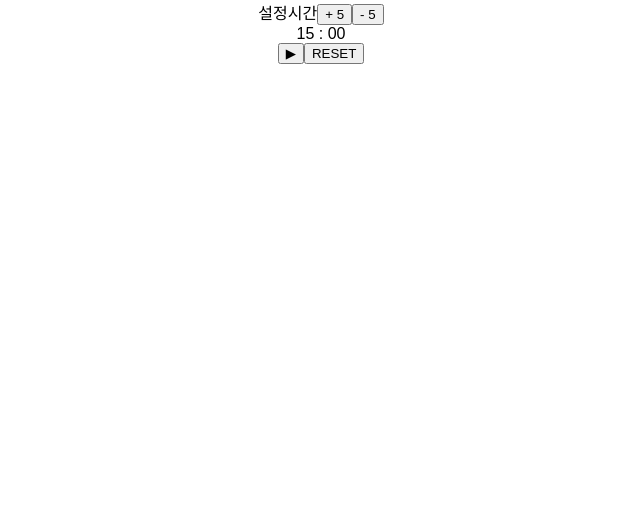
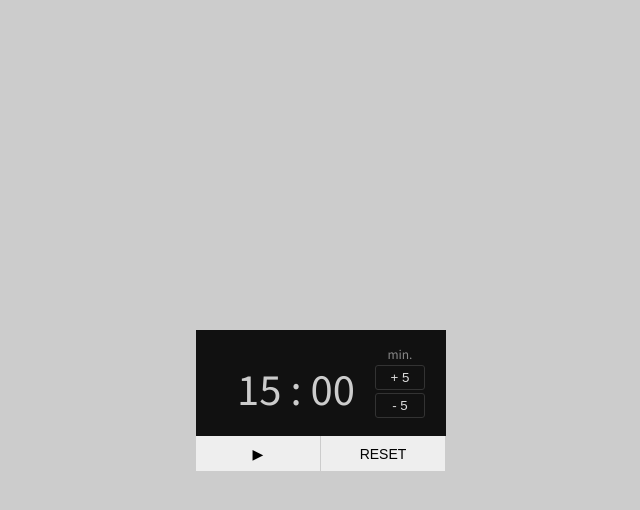
Before and after one commit to 0131mj/timer, a React (Create React App) app: page / in a window 1280 px wide. Shown: the top 510 px of the page, without its empty margins (319-959 px from the left). Built offline with nearby package versions, Linux system fonts and the light colour scheme.

Commit message:
- 디자인 보완

```diff
--- a/package.json
+++ b/package.json
@@ -3,6 +3,7 @@
   "version": "0.1.0",
   "private": true,
   "dependencies": {
+    "moment": "^2.22.2",
     "react": "^16.4.2",
     "react-dom": "^16.4.2",
     "react-scripts": "1.1.5"
--- a/src/App.css
+++ b/src/App.css
@@ -1,28 +1,100 @@
-.App {
-  text-align: center;
+@import url(https://fonts.googleapis.com/earlyaccess/notosanskr.css);
+html{
+  height:100%;
+}
+body{
+  background-color: #ccc;
+  height:100%;
+  display: flex;
+  justify-content: center;
+  align-items: center;
+  font-family: 'Noto Sans KR', sans-serif;
 }
 
-.App-logo {
-  animation: App-logo-spin infinite 20s linear;
-  height: 80px;
+#root{
+  display: flex;
+  justify-content: center;
+  align-items: center;
+}
+.App {
+  width:250px;
+  display: flex;
+  flex-direction: column;
+  text-align: center;
+  background-color:#111;
+  color:#fff;
 }
 
-.App-header {
-  background-color: #222;
-  height: 150px;
-  padding: 20px;
-  color: white;
+.counter-wrapper{
+  display: flex;
+  margin:15px;
+  justify-content: center;
+  align-items: center;
 }
 
-.App-title {
-  font-size: 1.5em;
+#counter{
+  font-size:40px;
+  margin: 10px 20px 0px;
+  color:#ccc;
 }
 
-.App-intro {
-  font-size: large;
+#counter.time-running{
+  color:gold;
 }
 
-@keyframes App-logo-spin {
-  from { transform: rotate(0deg); }
-  to { transform: rotate(360deg); }
+
+.button-group{
+  display: flex;
+  flex-direction: column;
 }
+
+button{
+  background-color: #eee;
+  cursor: pointer;
+  outline: none;
+  border:none;
+}
+
+button:hover{
+  background-color: #fff;
+}
+
+.button-group button{
+  width:50px;
+  border:1px solid #333;
+  border-radius: 3px;
+  height:25px;
+  background-color: #111;
+  color:#ddd;
+  margin-bottom: 3px;
+}
+
+.button-group button:hover{
+  background-color: #000;
+  color:#fff;
+  border:1px solid #222;
+}
+
+.button-group .min{
+  margin-bottom: 3px;
+  color:#888;
+  font-size:12px;
+}
+
+.control-buttons{
+  display: flex;
+}
+
+.control-buttons button{
+  /*margin: 3px;*/
+  /*border-radius: 3px;*/
+  width:50%;
+
+  border-right:1px solid #ccc;
+  box-shadow: none;
+
+  height:35px;
+  line-height: 35px;
+  font-size:14px;
+  flex-basis:auto;
+}
--- a/src/App.js
+++ b/src/App.js
@@ -1,7 +1,5 @@
 import React, { Component } from 'react';
 import './App.css';
-import moment from 'moment'
-import ControlButtons from './Components/ControlButtons'
 
 const initialTime = {
     inputTime: 15, //minutes
@@ -100,33 +98,23 @@ class App extends Component {
   render() {
     return (
       <div className="App">
-          <div>
-              {/*: <span>{this.state.inputTime}</span> 분*/}
-              <span>설정시간</span>
-              <button onClick={()=>{this.increaseTime()}}> + 5 </button>
-              <button onClick={()=>{this.decreaseTime()}}> - 5 </button>
+          <div className="counter-wrapper">
+              <div id="counter" className={this.state.isRunning ? 'time-running' : ''}>
+                  {Math.floor(this.state.remainTime/60)} : { (this.state.remainTime % 60) < 10 ? '0' + (this.state.remainTime % 60) : this.state.remainTime % 60  }
+              </div>
+              <div className="button-group">
+                  <span className="min">min.</span>
+                  <button onClick={()=>{this.increaseTime()}}> + 5</button>
+                  <button onClick={()=>{this.decreaseTime()}}> - 5</button>
+              </div>
           </div>
 
-          <div id="counter" style={{}}>
-              {Math.floor(this.state.remainTime/60)} : { (this.state.remainTime % 60) < 10 ? '0' + (this.state.remainTime % 60) : this.state.remainTime % 60  }
-          </div>
-
-          <div>
+          <div className="control-buttons">
               <button onClick={()=>this.toggleCount()}>
                   {this.state.isRunning ? '||' : '▶'}
               </button>
               <button onClick={()=>{this.countStop(); this.initialize();}}>RESET</button>
           </div>
-          {/*<ControlButtons/>*/}
-          <br/>
-
-
-          <br/>
-          {/*카운트 시작*/}
-          {/*카운트 종료 알림*/}
-          {/*카운트 초기화*/}
-          {/*카운트 시간 설정*/}
-          {/*카운트 중지*/}
       </div>
     );
   }
--- a/src/Components/ControlButtons.js
+++ /dev/null
@@ -1,13 +0,0 @@
-import React, {Component} from 'react';
-
-export default class ControlButtons extends Component {
-    render() {
-        return (
-            <div>
-                <button>시작</button>
-                <button>중지</button>
-                <button>초기화</button>
-            </div>
-        );
-    }
-}
```
Also changed, not shown: 1 other file (tests, documents, lock files or other folders).
